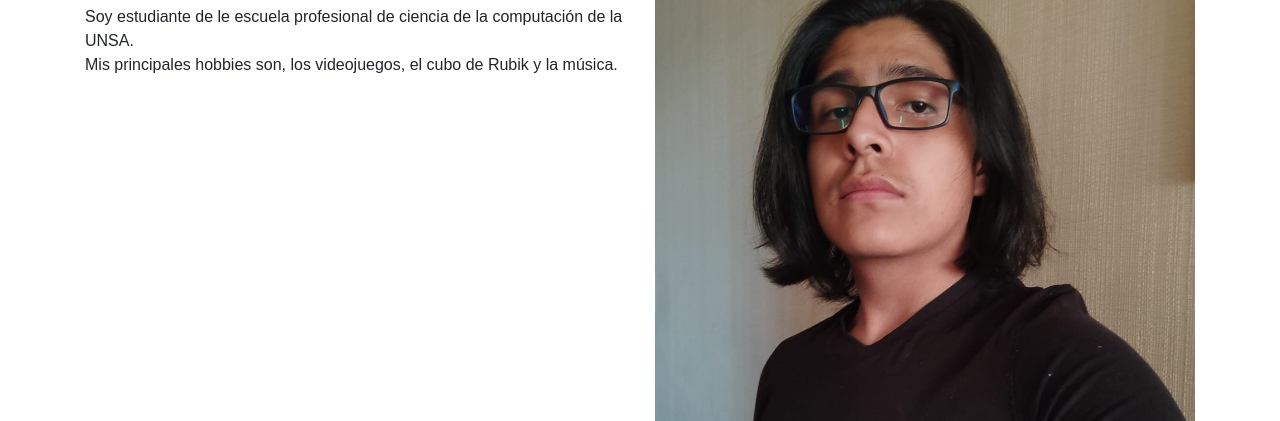
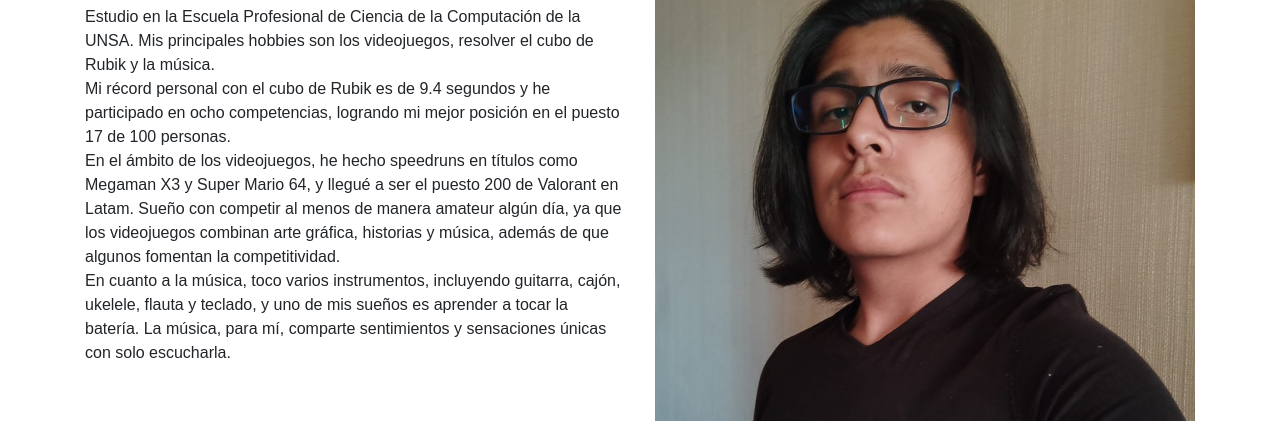
Before and after one commit to AleGonzTor/DBP, a plain HTML site: page index.html in a window 1280 px wide. Shown: the part 379-800 px from the top of the page. Drawn offline with nearby package versions, Linux system fonts and the light colour scheme.

Commit message:
Update index.html

```diff
--- a/index.html
+++ b/index.html
@@ -38,7 +38,10 @@
             <div class="row">
                 <div class="col-lg-6">
                     <h2>Hola! Soy Alejandro</h2>
-                    <p>Soy estudiante de le escuela profesional de ciencia de la computación de la UNSA.<br>Mis principales hobbies son, los videojuegos, el cubo de Rubik y la música.</p>
+                    <p>Estudio en la Escuela Profesional de Ciencia de la Computación de la UNSA. Mis principales hobbies son los videojuegos, resolver el cubo de Rubik y la música.<br>
+                        Mi récord personal con el cubo de Rubik es de 9.4 segundos y he participado en ocho competencias, logrando mi mejor posición en el puesto 17 de 100 personas.<br>
+                        En el ámbito de los videojuegos, he hecho speedruns en títulos como Megaman X3 y Super Mario 64, y llegué a ser el puesto 200 de Valorant en Latam. Sueño con competir al menos de manera amateur algún día, ya que los videojuegos combinan arte gráfica, historias y música, además de que algunos fomentan la competitividad.<br>
+                        En cuanto a la música, toco varios instrumentos, incluyendo guitarra, cajón, ukelele, flauta y teclado, y uno de mis sueños es aprender a tocar la batería. La música, para mí, comparte sentimientos y sensaciones únicas con solo escucharla.</p>
                 </div>
                 <div class="col-lg-6">
                     <img src="Dependencias/Perfil.jpeg" class="img-fluid" alt="Mi Imagen">
```
